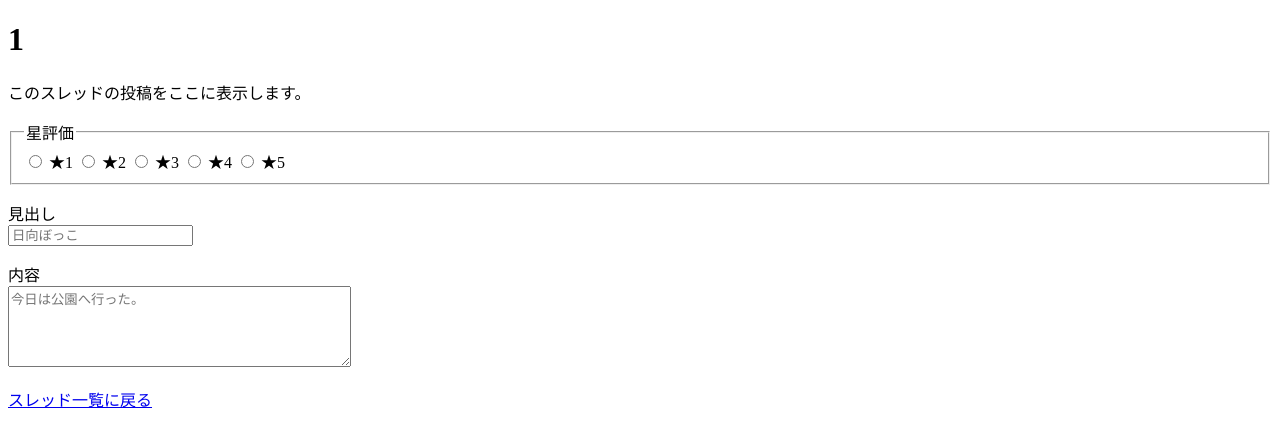
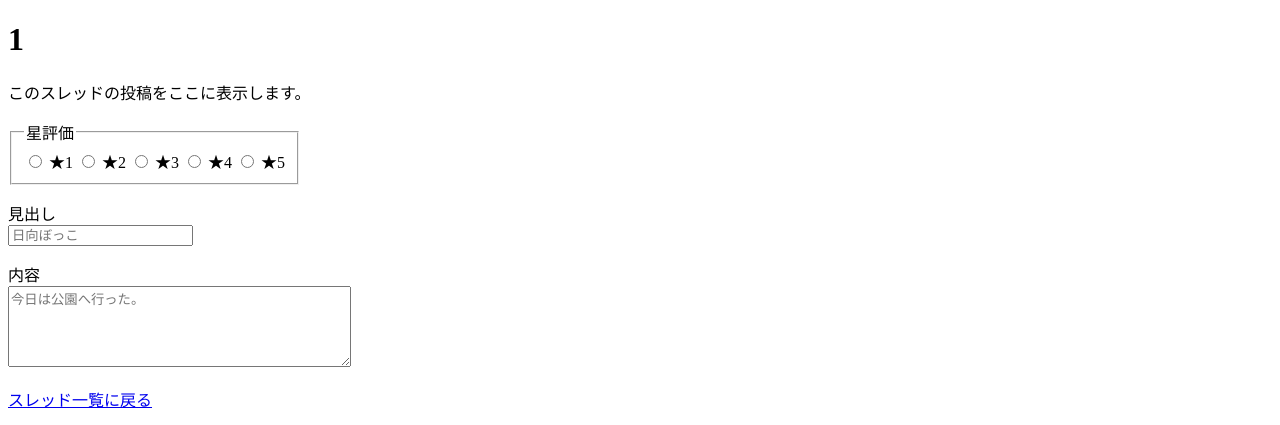
Before and after one commit to akimomizi0607/self_review, a Flask app: page /threads/1 in a window 1280 px wide. Shown: the top 425 px of the page. Run offline with Flask 3, Linux system fonts and the light colour scheme.

Commit message:
星評価の枠を調整

```diff
--- a/themeB/week2/templates/thread.html
+++ b/themeB/week2/templates/thread.html
@@ -8,7 +8,7 @@
 <body>
     <h1>{{ thread_name }}</h1>
     <p>このスレッドの投稿をここに表示します。</p>
-    <fieldset>
+    <fieldset style="width: fit-content;">
     <legend>星評価</legend>
     {% for score in range(1, 6) %}
     <label>
```
